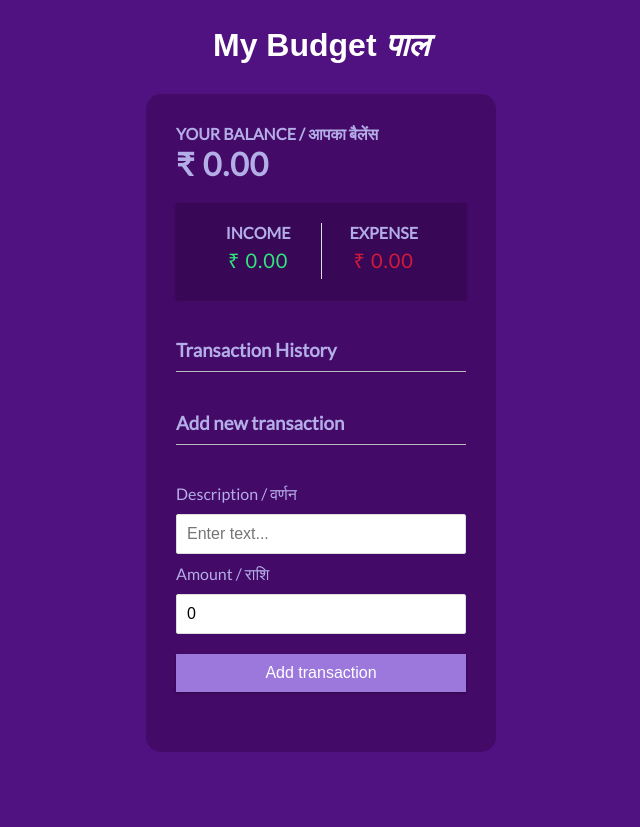
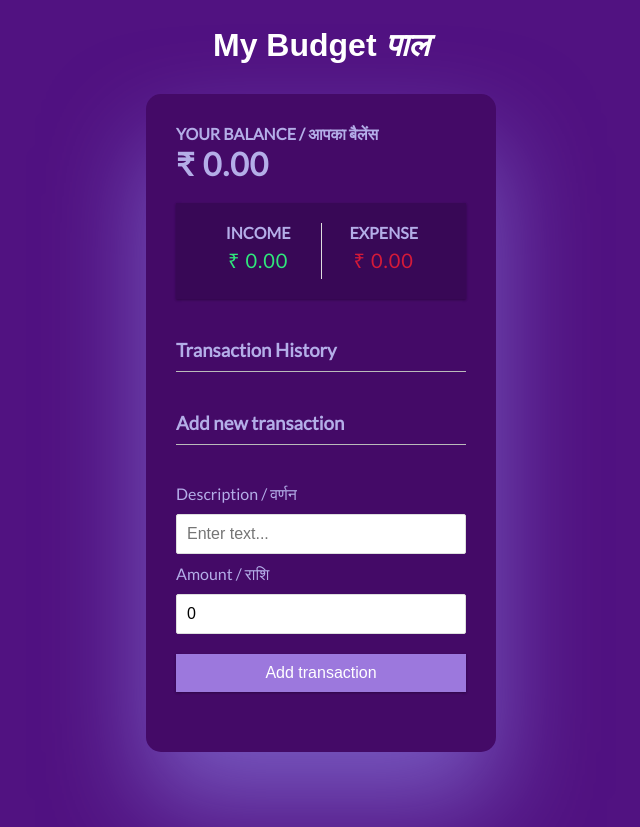
Before and after one commit to SpandanPriyam22/My-Budget-Pal, a React (Create React App) app: page / in a window 1280 px wide. Shown: the whole page, without its empty margins (319-959 px from the left). Built offline with nearby package versions, Linux system fonts and the light colour scheme; a web font is replaced by a local one.

Commit message:
updated version

```diff
--- a/src/App.css
+++ b/src/App.css
@@ -27,6 +27,7 @@ body {
   padding:30px;
   border-radius: 15px;
   background-color: #440A67;
+  box-shadow: 0px 50px 100px rgba(160, 160, 255, 0.5);
 }
 
 h1 {
@@ -168,5 +169,7 @@ input[type='number'] {
 @media (max-width: 320px) {
   .container {
     width: 300px;
+    padding: 5px;
+    box-shadow: 0px 50px 100px rgba(160, 160, 255, 0.5);
   }
 }
```
